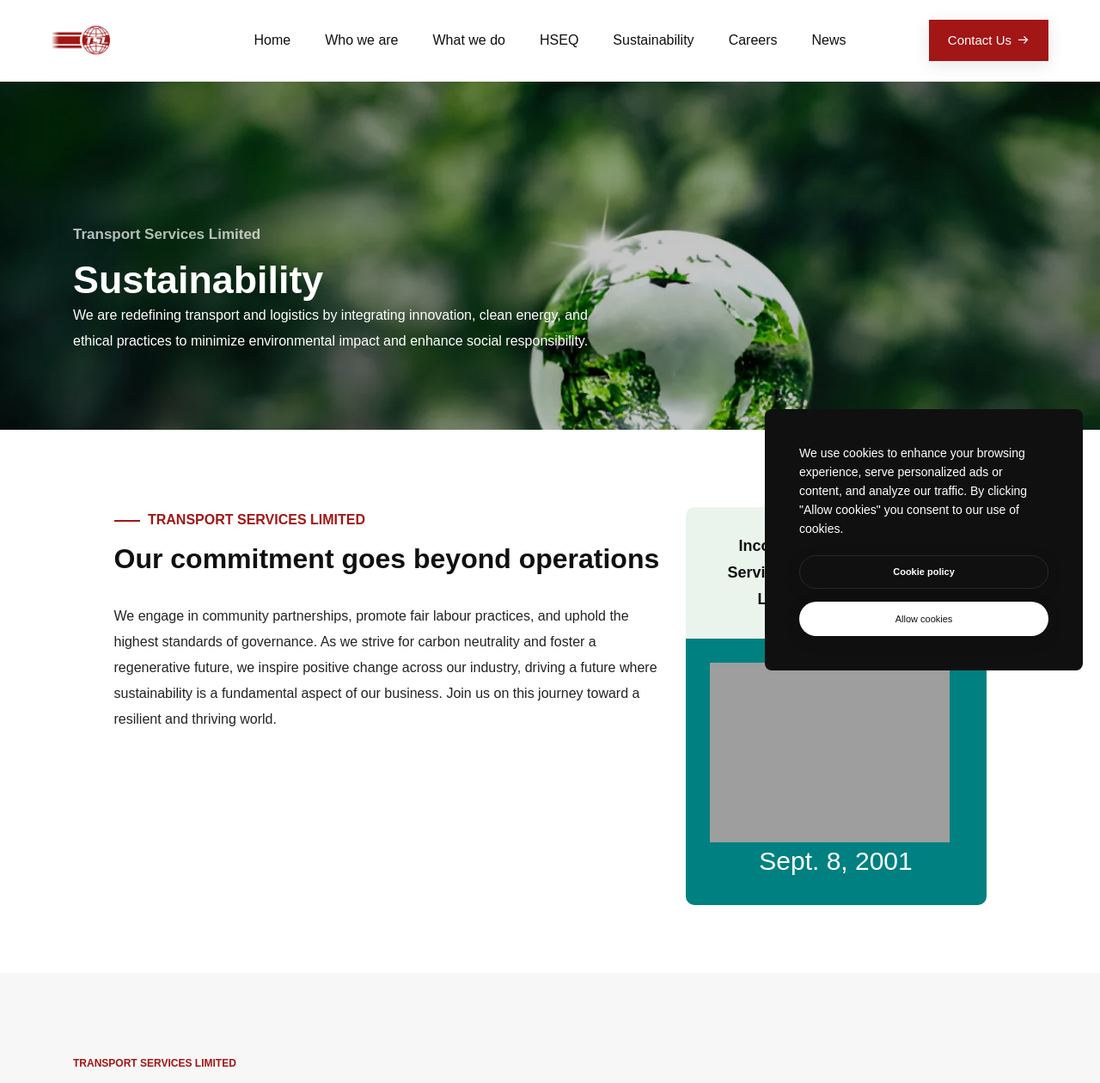
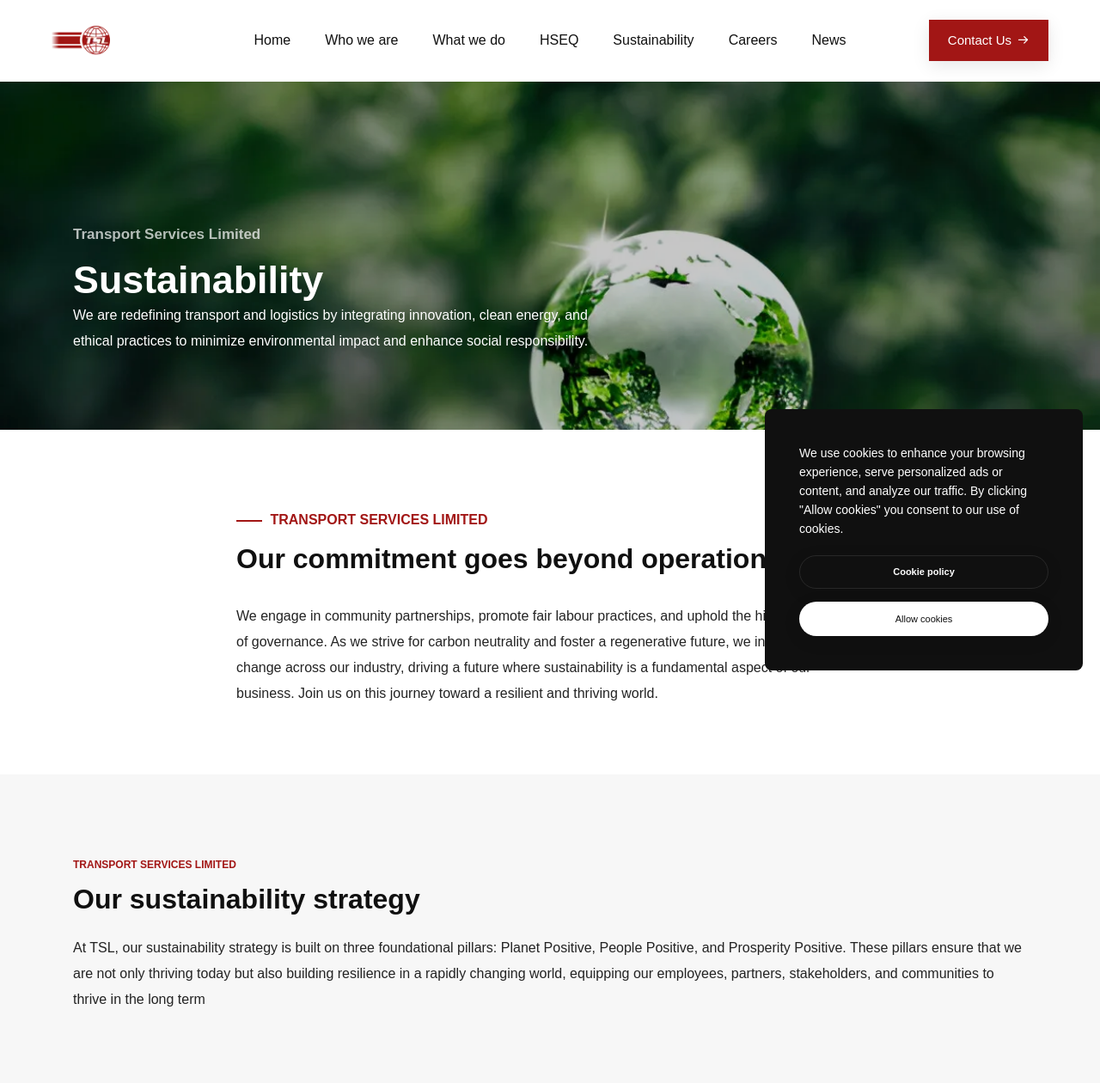
Before and after one commit to idongataide/tsl, a PHP site: template views/sustainability.php in a window 1280 px wide. Shown: the top 1260 px of the page at 86% size. Run offline with PHP 8.4, Linux system fonts and the light colour scheme; the template is opened without the code that fills it, so the values that code supplies are empty; some libraries are stand-ins or nearby versions; some web fonts are replaced; grey boxes are pictures that could not be loaded.

Commit message:
first commit

```diff
--- a/views/sustainability.php
+++ b/views/sustainability.php
@@ -18,7 +18,7 @@
 <section class="pb-1">
         <div class="container" data-anime='{ "el": "childs", "translateY": [30, 0], "opacity": [0,1], "duration": 600, "delay":0, "staggervalue": 300, "easing": "easeOutQuad" }'>
             <div class="row justify-content-center mb-6 md-mb-50px">
-                <div class="col-lg-7 col-12 md-mb-35px last-paragraph-no-margin" data-anime='{ "el": "childs", "translateY": [30, 0], "opacity": [0,1], "duration": 600, "delay": 0, "staggervalue": 300, "easing": "easeOutQuad" }'>
+                <div class="col-lg-8 col-12 md-mb-35px last-paragraph-no-margin" data-anime='{ "el": "childs", "translateY": [30, 0], "opacity": [0,1], "duration": 600, "delay": 0, "staggervalue": 300, "easing": "easeOutQuad" }'>
                     <div class="mb-10px">
                         <span class="w-30px h-2px fs-15 d-inline-block bg-base-color me-5px align-middle"></span>
                         <span class="text-uppercase text-base-color fs-16 fw-600 d-inline-block">Transport Services Limited</span>
@@ -26,7 +26,7 @@
                     <h4 class="text-dark-gray fw-600 ls-minus-2px">Our commitment goes beyond operations</h4>
                     <p class="lg-w-100">We engage in community partnerships, promote fair labour practices, and uphold the highest standards of governance. As we strive for carbon neutrality and foster a regenerative future, we inspire positive change across our industry, driving a future where sustainability is a fundamental aspect of our business. Join us on this journey toward a resilient and thriving world.</p>
                 </div>
-                <div class="col-xl-4 col-lg-5 offset-xl-1- col-12">
+                <!-- <div class="col-xl-4 col-lg-5 offset-xl-1- col-12">
                     <div class="border-radius-10px overflow-hidden" data-anime='{ "translateY": [30, 0], "opacity": [0,1], "duration": 600, "delay": 0, "staggervalue": 300, "easing": "easeOutQuad" }'>
                         <div class="p-30px bg-very-light-green text-center">
                             <span class="fs-18 ls-minus-05px fw-600 text-dark-gray">Incorporation of Transport Services Limited as a Limited Liability Company on </span>
@@ -40,7 +40,7 @@
                             </div>
                         </div>
                     </div>
-                </div>
+                </div> -->
             </div>
 
        </div>
```
